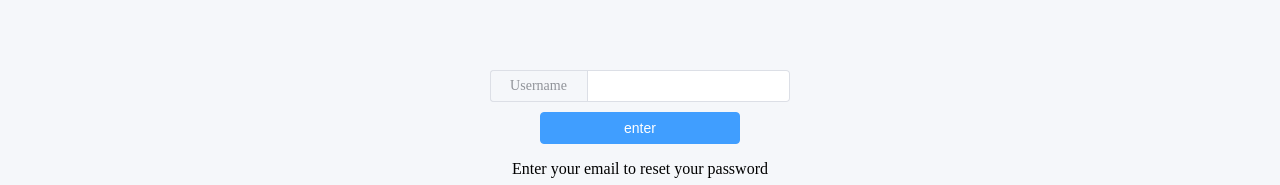
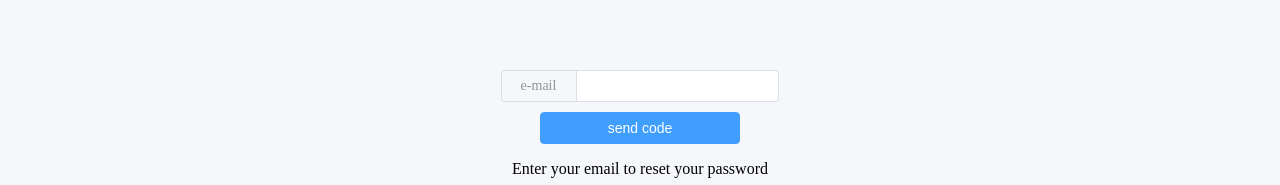
Before and after one commit to Jakoubs/plamo, a Vue app in the folder web/: page /resetPassword in a window 1280 px wide. Shown: the part 190-375 px from the top of the page. Built offline with nearby package versions, Linux system fonts and the light colour scheme.

Commit message:
auto switch zu nächstem code feld

```diff
--- a/web/src/stages/ResetPasswordView.vue
+++ b/web/src/stages/ResetPasswordView.vue
@@ -4,6 +4,8 @@
   import {routes} from "vue-router/auto-routes";
   import {RouterLink} from "vue-router";
   import {ElInput, ElButton} from "element-plus";
+  import {useRouter} from "vue-router";
+  const router = useRouter();
 
   const mail = ref('')
   const showError = ref(false);
@@ -11,7 +13,7 @@
     if(!mail.value.includes('@')){
       showError.value = true;
     } else {
-
+      router.push('/enterCode')
     }
   }
 </script>
@@ -24,10 +26,10 @@
             class="username-input"
             v-model="mail"
             clearable>
-          <template #prepend>Username</template>
+          <template #prepend>e-mail</template>
         </el-input>
       </div>
-      <el-button class="enter-button" type="primary" @click="enterMail()">enter</el-button>
+      <el-button class="enter-button" type="primary" @click="enterMail()">send code</el-button>
       <p>Enter your email to reset your password</p>
       <p v-if="showError" class="error">Email format is not valid</p>
     </div>
```
